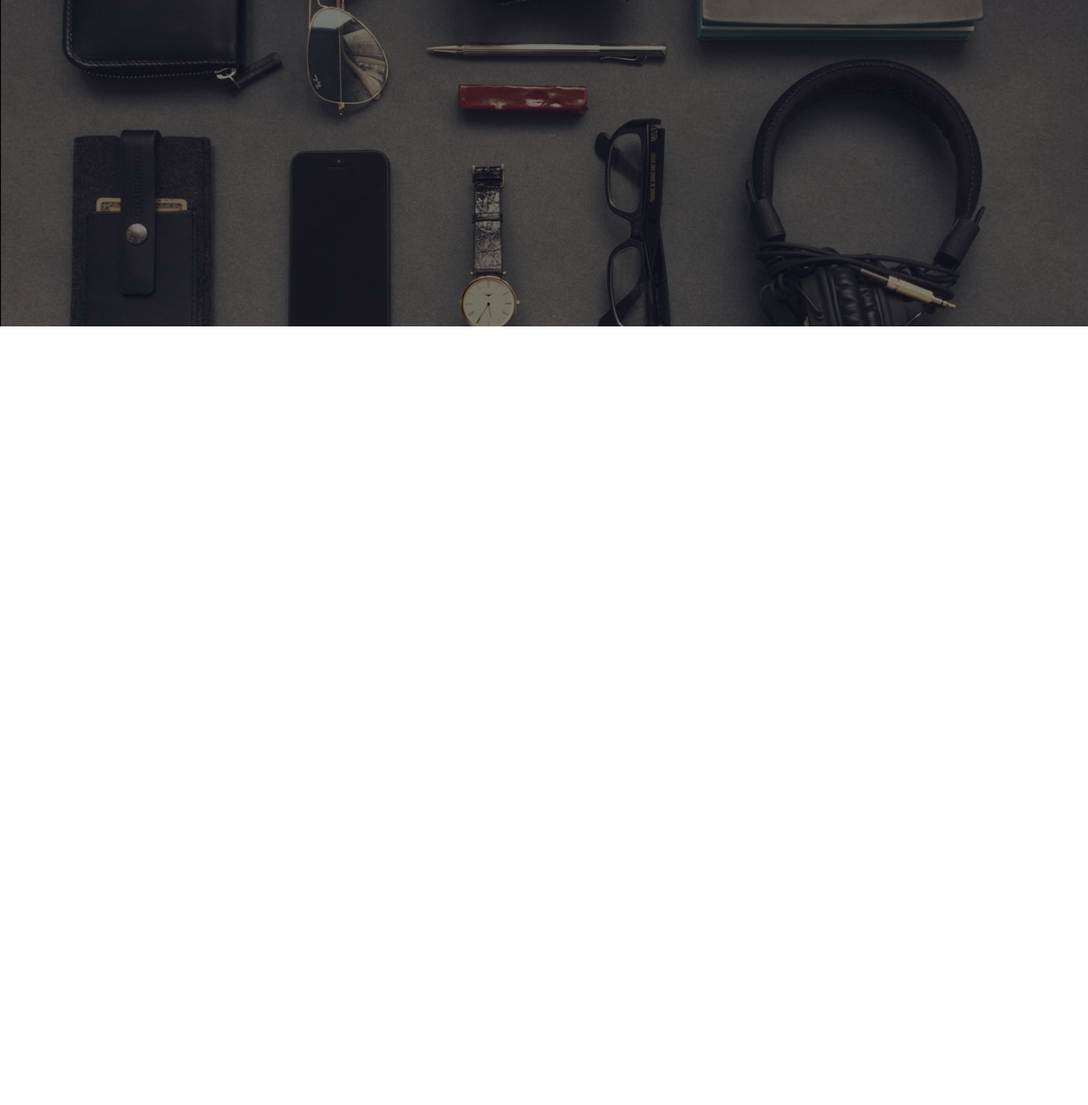
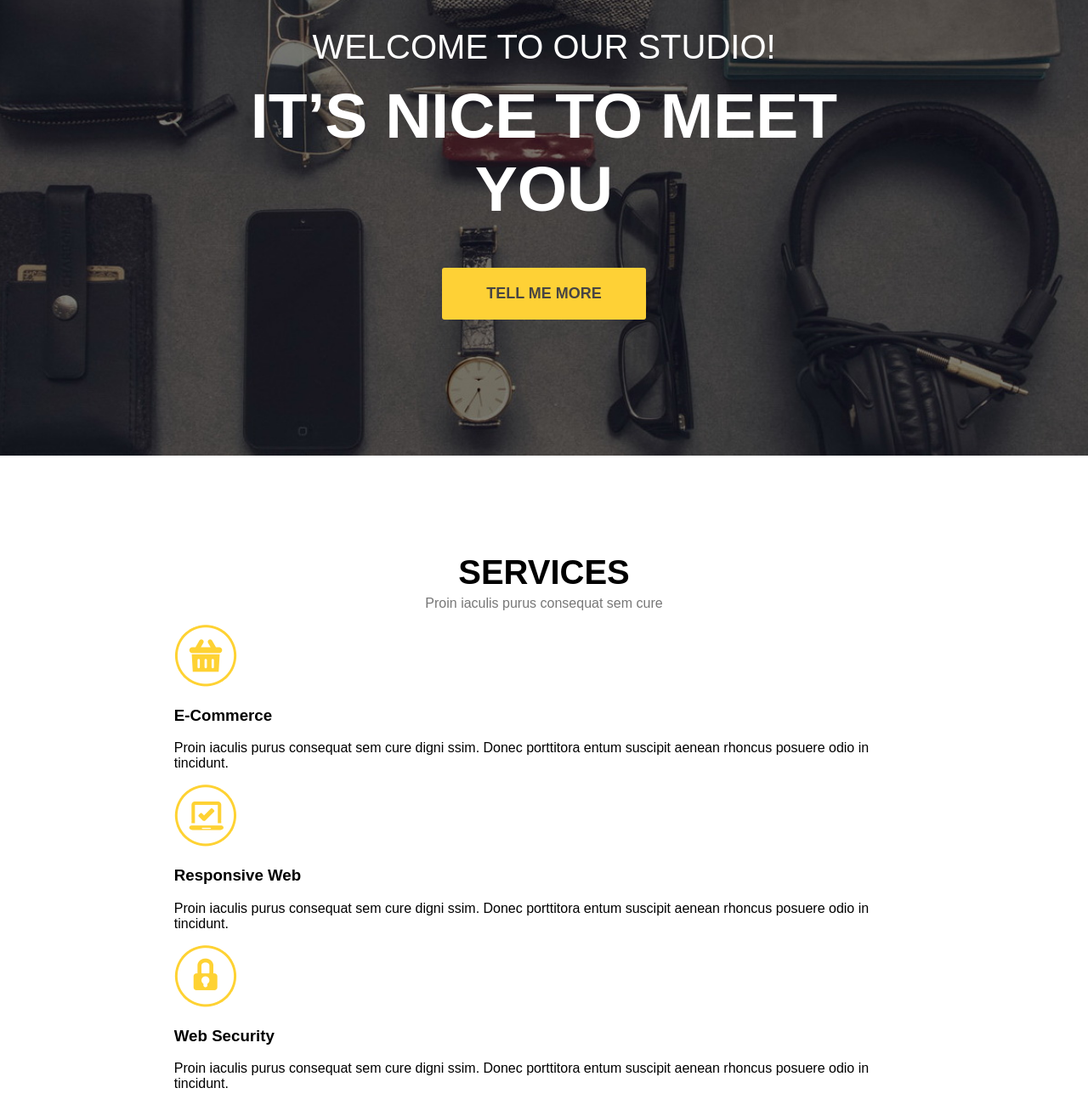
Before and after one commit to Dogon86/Project2, a plain HTML site: page index.html in a window 1280 px wide. Shown: the part 216-1516 px from the top of the page at 85% size. Before the commit the page ends 800 px from the top, so only its background shows below. Drawn offline with Linux system fonts and the light colour scheme.

Commit message:
modified:   css/main.css 	modified:   index.html

```diff
--- a/css/main.css
+++ b/css/main.css
@@ -7,12 +7,20 @@ body {
     font-family: Arial, Helvetica, sans-serif;
 }
 
+/*побороти проблему з піддтягуванням вверх тексту в хедері*/
+.clearfix:after {
+    content: '';
+    display: table;
+    width: 100%;
+    clear: both;
+}
+
 div {
     box-sizing: border-box; /*щоб не деформувалась довжина*/
 }
 header {
     background: url(../img/first-bg.jpg) no-repeat center top / cover;
-    height: 600px;
+    padding-bottom: 160px; /*відступ в хедері знизу до кнопки*/
 }
 
 .container {
@@ -49,3 +57,62 @@ nav {
     text-transform: uppercase;
     font-size: 14px;
 }
+
+.titles__first {
+    font-size: 40px;
+    color: white;
+    text-transform: uppercase;
+    text-align: center;
+    margin-top: 180px; /*відстань між написом і меню*/
+}
+
+h1 {
+    font-size: 75px;
+    color: white;
+    text-transform: uppercase;
+    text-align: center;
+    margin: 15px; /*обнулилась відстань від заголовка*/
+}
+
+.button {
+    background: #fed136;
+    color: #484543;
+    border-radius: 3px;
+    display: block;
+    width: 240px;
+    padding: 20px 0;
+    margin: 0 auto;
+    text-decoration: none;
+    text-align: center;
+    text-transform: uppercase;
+    font-weight: bold;
+    font-size: 18px;
+    margin-top: 50px;
+}
+
+.title {
+    padding-top: 115px;
+}
+
+.title h2 {
+    font-size: 40px;
+    font-weight: bold;
+    text-align: center;
+    text-transform: uppercase;
+    margin: 0;
+}
+
+.title p {
+    color: #777777;
+    text-align: center;
+    font-size: 16px;
+    margin-top: 5px;
+}
+
+.services {
+
+}
+
+.services__item {
+
+}
--- a/index.html
+++ b/index.html
@@ -12,7 +12,7 @@
 <body>
     <header>
         <div class="container">
-            <div class="heading">
+            <div class="heading clearfix">
                 <nav>
                     <ul class="menu">
                         <li>
@@ -32,14 +32,58 @@
                         </li>
                     </ul>
                 </nav>
+            <img src="img/logo.png" alt="Golden" class="logo">
             </div>
-            <img src="img/logo.png" alt="Golden" class="logo">
-
+            <div class="titles">
+                <div class="titles__first">
+                    Welcome To Our Studio!
+                </div>
+                <h1>
+                    It’s nice to Meet you
+                </h1>
+            </div>
+            <a class="button" href="#">Tell Me More</a>
         </div>
     </header>
     <section>
         <div class="container">
-
+            <div class="title">
+                <h2>
+                    Services
+                </h2>
+                <p>
+                    Proin iaculis purus consequat sem cure
+                </p>
+            </div>
+            <div class="services clearfix">
+                <div class="services__item">
+                    <img src="img/icon1.png" alt="Услуга">
+                    <h3>E-Commerce</h3>
+                    <p>
+                        Proin iaculis purus consequat sem cure
+                        digni ssim. Donec porttitora entum suscipit
+                        aenean rhoncus posuere odio in tincidunt.
+                    </p>
+                </div>
+                <div class="services__item">
+                    <img src="img/icon2.png" alt="Услуга">
+                    <h3>Responsive Web</h3>
+                    <p>
+                        Proin iaculis purus consequat sem cure
+                        digni ssim. Donec porttitora entum suscipit
+                        aenean rhoncus posuere odio in tincidunt.
+                    </p>
+                </div>
+                <div class="services__item">
+                    <img src="img/icon3.png" alt="Услуга">
+                    <h3>Web Security</h3>
+                    <p>
+                        Proin iaculis purus consequat sem cure
+                        digni ssim. Donec porttitora entum suscipit
+                        aenean rhoncus posuere odio in tincidunt.
+                    </p>
+                </div>
+            </div>
         </div>
     </section>
     <section>
```
Also changed, not shown: 1 other file.
